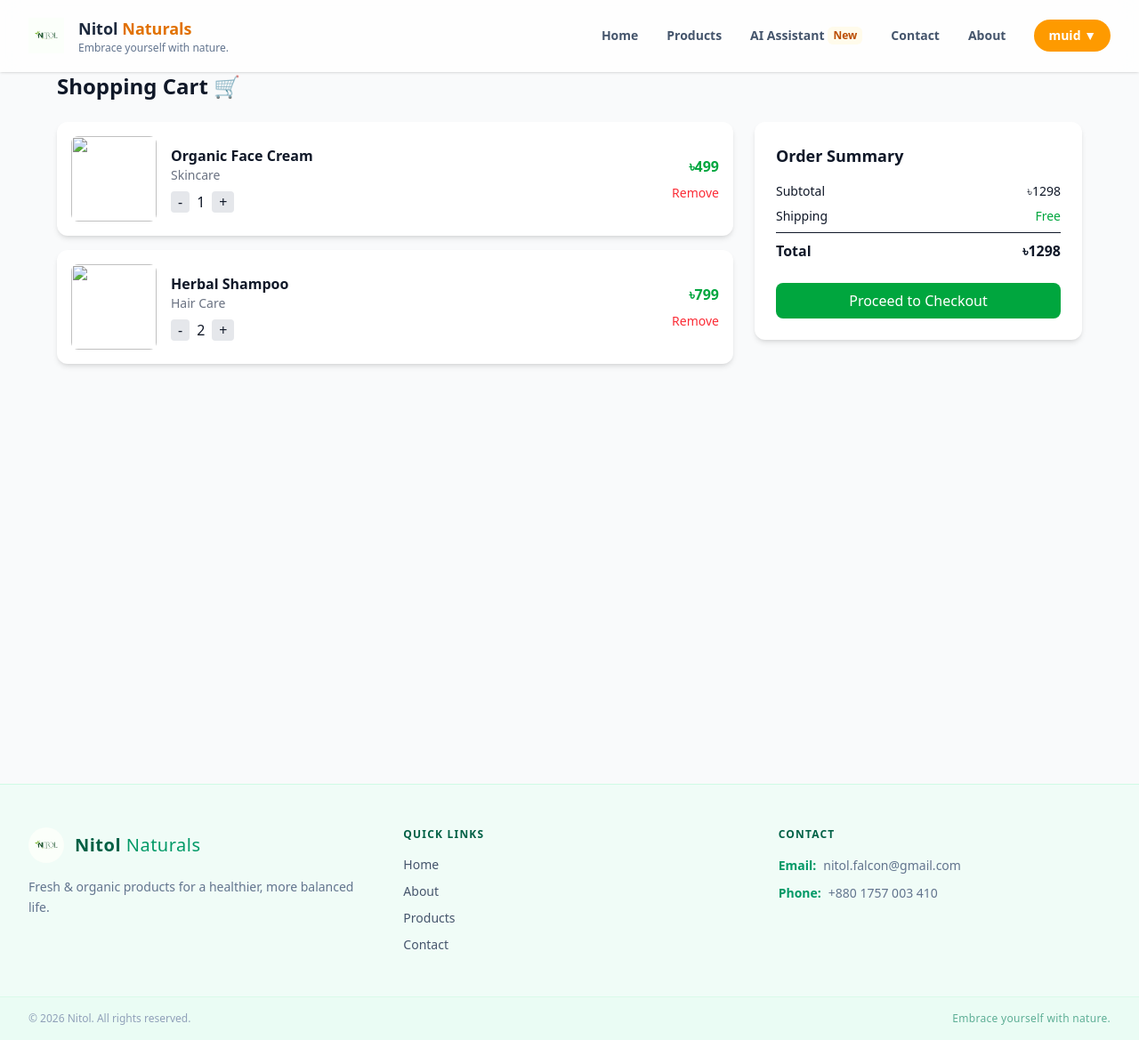
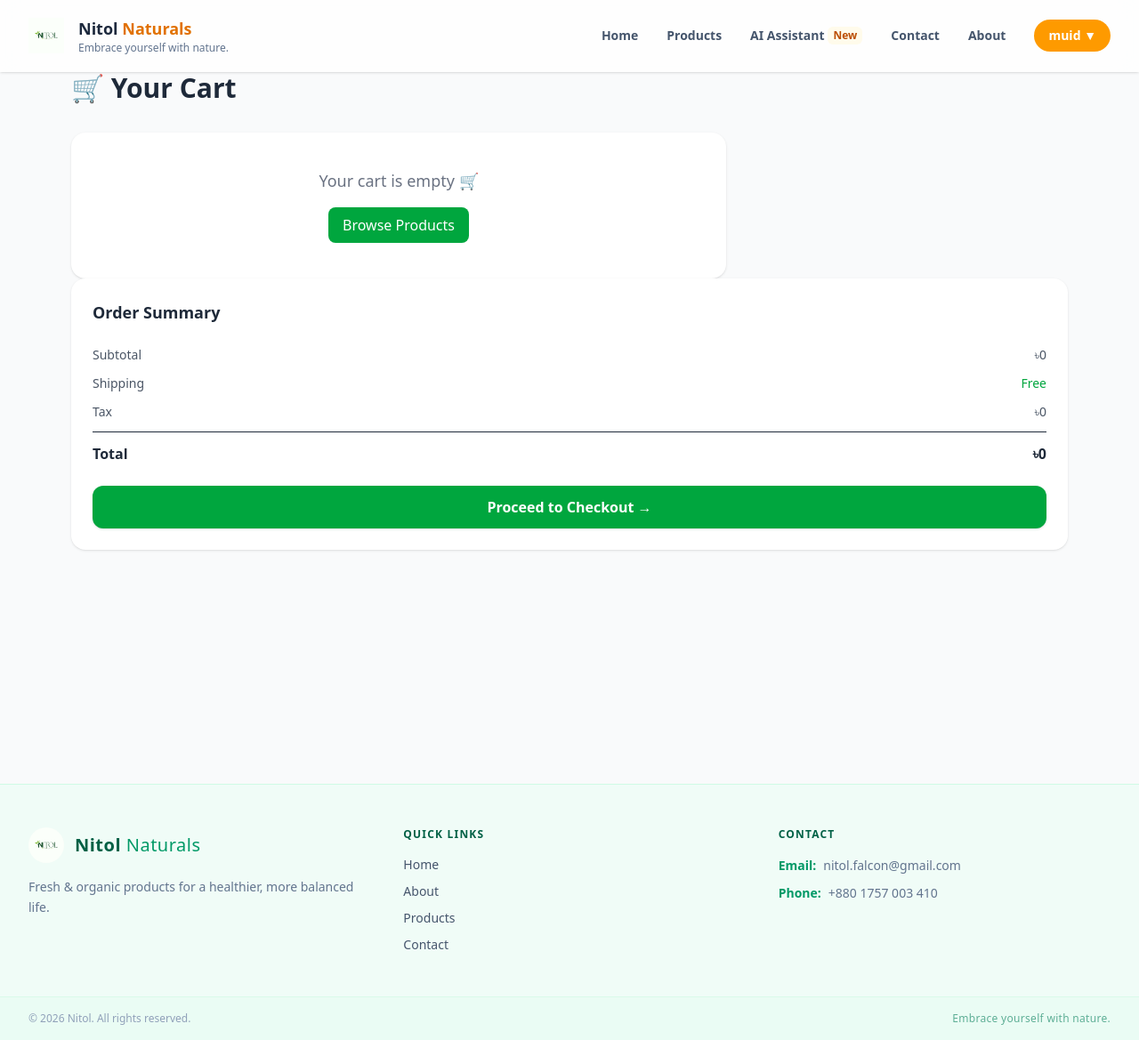
Before and after one commit to MUID-MARUF/nitol-ecommerce, a Django app: page /cart/ in a window 1280 px wide. Shown: the whole page at 89% size. Run offline with Django 5.2, Linux system fonts and the light colour scheme; a user stored in the database is signed in; some libraries are stand-ins or nearby versions.

Commit message:
Cart System Implemented

```diff
--- a/Nitol/urls.py
+++ b/Nitol/urls.py
@@ -10,12 +10,15 @@
     path('about/', views.about, name='about'),
     path('ai/', views.ai, name='ai'),
     path('products/', views.products, name='products'),
-    path('cart/', views.cart, name='cart'),
+    path('cart/', views.cart_view, name='cart'),
     path('profile/', views.profile, name='profile'),
     path('contact/', views.contact, name='contact'),
     path('', include('store.urls')),
     path('product/<int:id>/', views.product_detail, name='product_detail'),
     path('profile/edit/', views.edit_profile, name='edit_profile'),
+    path('add-to-cart/<int:product_id>/', views.add_to_cart, name='add_to_cart'),
+    path('remove/<int:product_id>/', views.remove_from_cart, name='remove_from_cart'),
+    path('update/<int:product_id>/', views.update_cart, name='update_cart'),
 ]
 
 # Only when DEBUG=True
--- a/Nitol/views.py
+++ b/Nitol/views.py
@@ -1,6 +1,6 @@
 from django.http import HttpResponse
 from django.contrib.auth.decorators import login_required
-from django.shortcuts import render, redirect
+from django.shortcuts import render, redirect, get_object_or_404
 from store.models import Product
 from store.models import Category
 
@@ -39,8 +39,66 @@
         'categories': categories,
     })
 
-def cart(request):
-    return render (request, 'cart/cart.html')
+def add_to_cart(request, product_id):
+    qty = int(request.GET.get('qty', 1))
+
+    cart = request.session.get('cart', {})
+
+    if str(product_id) in cart:
+        cart[str(product_id)] += qty
+    else:
+        cart[str(product_id)] = qty
+
+    request.session['cart'] = cart
+
+    return redirect(request.META.get('HTTP_REFERER', 'products'))
+
+def cart_view(request):
+    cart = request.session.get('cart', {})
+    items = []
+    total = 0
+
+    for product_id, quantity in cart.items():
+        product = get_object_or_404(Product, id=product_id)
+        subtotal = product.price * quantity
+        total += subtotal
+
+        items.append({
+            'product': product,
+            'quantity': quantity,
+            'subtotal': subtotal
+        })
+
+    return render (request, 'cart/cart.html', {
+        'cart_items': items,
+        'total': total
+    })
+
+def remove_from_cart(request, product_id):
+    cart = request.session.get('cart', {})
+
+    if str(product_id) in cart:
+        del cart[str(product_id)]
+
+    request.session['cart'] = cart
+    return redirect('cart')
+
+def update_cart(request, product_id):
+    cart = request.session.get('cart', {})
+
+    action = request.GET.get('action')
+
+    if str(product_id) in cart:
+        if action == 'increase':
+            cart[str(product_id)] += 1
+        elif action == 'decrease':
+            cart[str(product_id)] -= 1
+
+            if cart[str(product_id)] <= 0:
+                del cart[str(product_id)]
+
+    request.session['cart'] = cart
+    return redirect('cart')
 
 def profile(request):
     return render(request, 'profile/profile.html')
--- a/tailwind_theme/static/css/dist/styles.css
+++ b/tailwind_theme/static/css/dist/styles.css
@@ -9,13 +9,10 @@
     --font-mono: ui-monospace, SFMono-Regular, Menlo, Monaco, Consolas, 'Liberation Mono', 'Courier New',
     monospace;
     --color-red-500: oklch(63.7% 0.237 25.331);
-    --color-red-600: oklch(57.7% 0.245 27.325);
     --color-amber-50: oklch(98.7% 0.022 95.277);
-    --color-amber-400: oklch(82.8% 0.189 84.429);
     --color-amber-500: oklch(76.9% 0.188 70.08);
     --color-amber-600: oklch(66.6% 0.179 58.318);
     --color-amber-700: oklch(55.5% 0.163 48.998);
-    --color-yellow-500: oklch(79.5% 0.184 86.047);
     --color-green-50: oklch(98.2% 0.018 155.826);
     --color-green-100: oklch(96.2% 0.044 156.743);
     --color-green-300: oklch(87.1% 0.15 154.449);
@@ -277,26 +271,20 @@
   .sticky {
     position: sticky;
   }
-  .inset-0 {
-    inset: calc(var(--spacing) * 0);
-  }
   .top-0 {
     top: calc(var(--spacing) * 0);
   }
   .top-2 {
     top: calc(var(--spacing) * 2);
   }
-  .top-3 {
-    top: calc(var(--spacing) * 3);
+  .top-24 {
+    top: calc(var(--spacing) * 24);
   }
   .right-0 {
     right: calc(var(--spacing) * 0);
   }
   .left-2 {
     left: calc(var(--spacing) * 2);
-  }
-  .left-3 {
-    left: calc(var(--spacing) * 3);
   }
   .z-50 {
     z-index: 50;
@@ -346,14 +331,14 @@
   .mb-1 {
     margin-bottom: calc(var(--spacing) * 1);
   }
-  .mb-3 {
-    margin-bottom: calc(var(--spacing) * 3);
-  }
   .mb-4 {
     margin-bottom: calc(var(--spacing) * 4);
   }
   .mb-6 {
     margin-bottom: calc(var(--spacing) * 6);
+  }
+  .mb-8 {
+    margin-bottom: calc(var(--spacing) * 8);
   }
   .line-clamp-1 {
     overflow: hidden;
@@ -733,33 +714,27 @@
       background-color: color-mix(in oklab, var(--color-white) 80%, transparent);
     }
   }
-  .fill-white {
-    fill: var(--color-white);
-  }
   .object-contain {
     object-fit: contain;
   }
   .object-cover {
     object-fit: cover;
   }
-  .p-2 {
-    padding: calc(var(--spacing) * 2);
-  }
   .p-3 {
     padding: calc(var(--spacing) * 3);
   }
   .p-4 {
     padding: calc(var(--spacing) * 4);
   }
-  .p-5 {
-    padding: calc(var(--spacing) * 5);
-  }
   .p-6 {
     padding: calc(var(--spacing) * 6);
   }
   .p-8 {
     padding: calc(var(--spacing) * 8);
   }
+  .p-10 {
+    padding: calc(var(--spacing) * 10);
+  }
   .px-1\.5 {
     padding-inline: calc(var(--spacing) * 1.5);
   }
@@ -805,29 +777,23 @@
   .pt-2 {
     padding-top: calc(var(--spacing) * 2);
   }
+  .pt-3 {
+    padding-top: calc(var(--spacing) * 3);
+  }
   .pt-4 {
     padding-top: calc(var(--spacing) * 4);
   }
   .pr-10 {
     padding-right: calc(var(--spacing) * 10);
   }
-  .pb-2 {
-    padding-bottom: calc(var(--spacing) * 2);
-  }
   .pb-4 {
     padding-bottom: calc(var(--spacing) * 4);
   }
   .text-center {
     text-align: center;
   }
-  .text-left {
-    text-align: left;
-  }
   .text-right {
     text-align: right;
-  }
-  .align-bottom {
-    vertical-align: bottom;
   }
   .font-serif {
     font-family: var(--font-serif);
@@ -1204,10 +1126,10 @@
       }
     }
   }
-  .hover\:shadow-xl {
+  .hover\:shadow-md {
     &:hover {
       @media (hover: hover) {
-        --tw-shadow: 0 20px 25px -5px var(--tw-shadow-color, rgb(0 0 0 / 0.1)), 0 8px 10px -6px var(--tw-shadow-color, rgb(0 0 0 / 0.1));
+        --tw-shadow: 0 4px 6px -1px var(--tw-shadow-color, rgb(0 0 0 / 0.1)), 0 2px 4px -2px var(--tw-shadow-color, rgb(0 0 0 / 0.1));
         box-shadow: var(--tw-inset-shadow), var(--tw-inset-ring-shadow), var(--tw-ring-offset-shadow), var(--tw-ring-shadow), var(--tw-shadow);
       }
     }
@@ -1666,59 +1532,6 @@
   syntax: "*";
   inherits: false;
   initial-value: solid;
-}
-@property --tw-blur {
-  syntax: "*";
-  inherits: false;
-}
-@property --tw-brightness {
-  syntax: "*";
-  inherits: false;
-}
-@property --tw-contrast {
-  syntax: "*";
-  inherits: false;
-}
-@property --tw-grayscale {
-  syntax: "*";
-  inherits: false;
-}
-@property --tw-hue-rotate {
-  syntax: "*";
-  inherits: false;
-}
-@property --tw-invert {
-  syntax: "*";
-  inherits: false;
-}
-@property --tw-opacity {
-  syntax: "*";
-  inherits: false;
-}
-@property --tw-saturate {
-  syntax: "*";
-  inherits: false;
-}
-@property --tw-sepia {
-  syntax: "*";
-  inherits: false;
-}
-@property --tw-drop-shadow {
-  syntax: "*";
-  inherits: false;
-}
-@property --tw-drop-shadow-color {
-  syntax: "*";
-  inherits: false;
-}
-@property --tw-drop-shadow-alpha {
-  syntax: "<percentage>";
-  inherits: false;
-  initial-value: 100%;
-}
-@property --tw-drop-shadow-size {
-  syntax: "*";
-  inherits: false;
 }
 @property --tw-backdrop-blur {
   syntax: "*";
@@ -1799,19 +1612,6 @@
       --tw-ring-offset-color: #fff;
       --tw-ring-offset-shadow: 0 0 #0000;
       --tw-outline-style: solid;
-      --tw-blur: initial;
-      --tw-brightness: initial;
-      --tw-contrast: initial;
-      --tw-grayscale: initial;
-      --tw-hue-rotate: initial;
-      --tw-invert: initial;
-      --tw-opacity: initial;
-      --tw-saturate: initial;
-      --tw-sepia: initial;
-      --tw-drop-shadow: initial;
-      --tw-drop-shadow-color: initial;
-      --tw-drop-shadow-alpha: 100%;
-      --tw-drop-shadow-size: initial;
       --tw-backdrop-blur: initial;
       --tw-backdrop-brightness: initial;
       --tw-backdrop-contrast: initial;
--- a/templates/cart/cart.html
+++ b/templates/cart/cart.html
@@ -4,104 +4,141 @@
 
 {% block content %}
 
-<div class="max-w-6xl mx-auto">
+<div class="max-w-6xl mx-auto px-4">
 
-  <h1 class="text-2xl font-bold mb-6">Shopping Cart 🛒</h1>
+  <!-- Header -->
+  <h1 class="text-2xl md:text-3xl font-bold mb-8 text-gray-800 dark:text-white">
+    🛒 Your Cart
+  </h1>
 
-  <div class="grid lg:grid-cols-3 gap-6">
+  <div class="grid lg:grid-cols-3 gap-8">
 
     <!-- LEFT: CART ITEMS -->
     <div class="lg:col-span-2 space-y-4">
+        {% if cart_items %}
 
-      <!-- Cart Item -->
-      <div class="flex items-center bg-white p-4 rounded-xl shadow-md gap-4">
+          {% for item in cart_items %}
+          <div class="flex gap-4 bg-white dark:bg-gray-800 p-4 rounded-2xl shadow-sm hover:shadow-md transition">
 
             <!-- Image -->
-        <img src="https://via.placeholder.com/100"
-             class="w-24 h-24 object-cover rounded-lg" />
+            <img src="{{ item.product.image.url }}"
+                class="w-24 h-24 md:w-28 md:h-28 object-cover rounded-xl" />
 
             <!-- Info -->
-        <div class="flex-1">
-          <h2 class="font-semibold">Organic Face Cream</h2>
-          <p class="text-sm text-gray-500">Skincare</p>
+            <div class="flex-1 flex flex-col justify-between">
+
+              <div>
+                <h2 class="font-semibold text-gray-800 dark:text-white">
+                  {{ item.product.name }}
+                </h2>
+                <p class="text-sm text-gray-500 dark:text-gray-400">
+                  {{ item.product.category.name }}
+                </p>
+              </div>
 
               <!-- Quantity -->
-          <div class="flex items-center gap-2 mt-2">
-            <button class="px-2 bg-gray-200 rounded">-</button>
-            <span>1</span>
-            <button class="px-2 bg-gray-200 rounded">+</button>
+              <div class="flex items-center gap-3 mt-3">
+
+                <button
+                  onclick="window.location.href='{% url 'update_cart' item.product.id %}?action=decrease'"
+                  class="w-8 h-8 flex items-center justify-center rounded-lg bg-gray-100 dark:bg-gray-700 hover:bg-gray-200 dark:hover:bg-gray-600 transition">
+                  −
+                </button>
+
+                <span class="font-medium text-gray-800 dark:text-white">
+                  {{ item.quantity }}
+                </span>
+
+                <button
+                  onclick="window.location.href='{% url 'update_cart' item.product.id %}?action=increase'"
+                  class="w-8 h-8 flex items-center justify-center rounded-lg bg-gray-100 dark:bg-gray-700 hover:bg-gray-200 dark:hover:bg-gray-600 transition">
+                  +
+                </button>
+
               </div>
             </div>
 
-        <!-- Price -->
-        <div class="text-right">
-          <p class="font-bold text-green-600">৳499</p>
-          <button class="text-red-500 text-sm mt-2 hover:underline">
+            <!-- Price + Remove -->
+            <div class="text-right flex flex-col justify-between">
+
+              <p class="font-bold text-green-600 text-lg">
+                ৳{{ item.subtotal }}
+              </p>
+
+              <button
+                onclick="window.location.href='{% url 'remove_from_cart' item.product.id %}'"
+                class="text-red-500 text-sm hover:underline">
                 Remove
               </button>
-        </div>
-
-      </div>
-
-      <!-- Repeat Item -->
-      <div class="flex items-center bg-white p-4 rounded-xl shadow-md gap-4">
-
-        <img src="https://via.placeholder.com/100"
-             class="w-24 h-24 object-cover rounded-lg" />
-
-        <div class="flex-1">
-          <h2 class="font-semibold">Herbal Shampoo</h2>
-          <p class="text-sm text-gray-500">Hair Care</p>
-
-          <div class="flex items-center gap-2 mt-2">
-            <button class="px-2 bg-gray-200 rounded">-</button>
-            <span>2</span>
-            <button class="px-2 bg-gray-200 rounded">+</button>
-          </div>
-        </div>
-
-        <div class="text-right">
-          <p class="font-bold text-green-600">৳799</p>
-          <button class="text-red-500 text-sm mt-2 hover:underline">
-            Remove
-          </button>
-        </div>
 
             </div>
 
           </div>
+          {% endfor %}
+
+        {% else %}
+
+          <!-- EMPTY CART -->
+          <div class="bg-white dark:bg-gray-800 p-10 rounded-2xl text-center shadow-sm">
+            <p class="text-gray-500 dark:text-gray-400 text-lg">
+              Your cart is empty 🛒
+            </p>
+            <a href="/products/"
+              class="inline-block mt-4 bg-green-600 text-white px-4 py-2 rounded-lg hover:bg-green-700 transition">
+              Browse Products
+            </a>
+          </div>
+
+        {% endif %}
+
+      </div>
+
+      <!-- Duplicate more items dynamically later -->
+
+    </div>
 
     <!-- RIGHT: SUMMARY -->
-    <div class="bg-white p-6 rounded-xl shadow-md h-fit">
+    <div class="bg-white dark:bg-gray-800 p-6 rounded-2xl shadow-sm h-fit sticky top-24">
 
-      <h2 class="text-lg font-semibold mb-4">Order Summary</h2>
+  <h2 class="text-lg font-semibold mb-6 text-gray-800 dark:text-white">
+    Order Summary
+  </h2>
 
-      <div class="space-y-2 text-sm">
+  <div class="space-y-3 text-sm text-gray-600 dark:text-gray-300">
+
+    <!-- Subtotal -->
     <div class="flex justify-between">
       <span>Subtotal</span>
-          <span>৳1298</span>
+      <span>৳{{ total }}</span>
     </div>
 
+    <!-- Shipping -->
     <div class="flex justify-between">
       <span>Shipping</span>
       <span class="text-green-600">Free</span>
     </div>
 
-        <div class="flex justify-between border-t pt-2 font-bold text-base">
-          <span>Total</span>
-          <span>৳1298</span>
-        </div>
+    <!-- Tax -->
+    <div class="flex justify-between">
+      <span>Tax</span>
+      <span>৳0</span>
     </div>
 
+    <!-- Total -->
+    <div class="flex justify-between border-t pt-3 text-base font-bold text-gray-800 dark:text-white">
+      <span>Total</span>
+      <span>৳{{ total }}</span>
+    </div>
+
+  </div>
+
+  <!-- Checkout Button -->
   <button
-        class="w-full mt-6 bg-green-600 text-white py-2 rounded-lg hover:bg-green-700 transition">
-        Proceed to Checkout
+    onclick="window.location.href='/checkout/'"
+    class="w-full mt-6 bg-green-600 hover:bg-green-700 text-white py-3 rounded-xl font-semibold transition shadow-sm hover:shadow-md">
+    Proceed to Checkout →
   </button>
 
 </div>
 
-  </div>
-
-</div>
-
 {% endblock %}
--- a/templates/includes/components/productCard.html
+++ b/templates/includes/components/productCard.html
@@ -31,6 +31,7 @@
     <!-- Button -->
     <div class="mt-3">
       <button
+        onclick="window.location.href='{% url 'add_to_cart' product.id %}'"
         class="w-full bg-green-600 text-white py-1.5 rounded-md hover:bg-green-700 transition text-xs">
         Add to Cart
       </button>
```
Also changed, not shown: other parts of tailwind_theme/static/css/dist/styles.css (+50 -163 lines), templates/products/productDetails.html (+53 -5 lines), db.sqlite3. Lines whose indentation alone changed are shown as unchanged.
